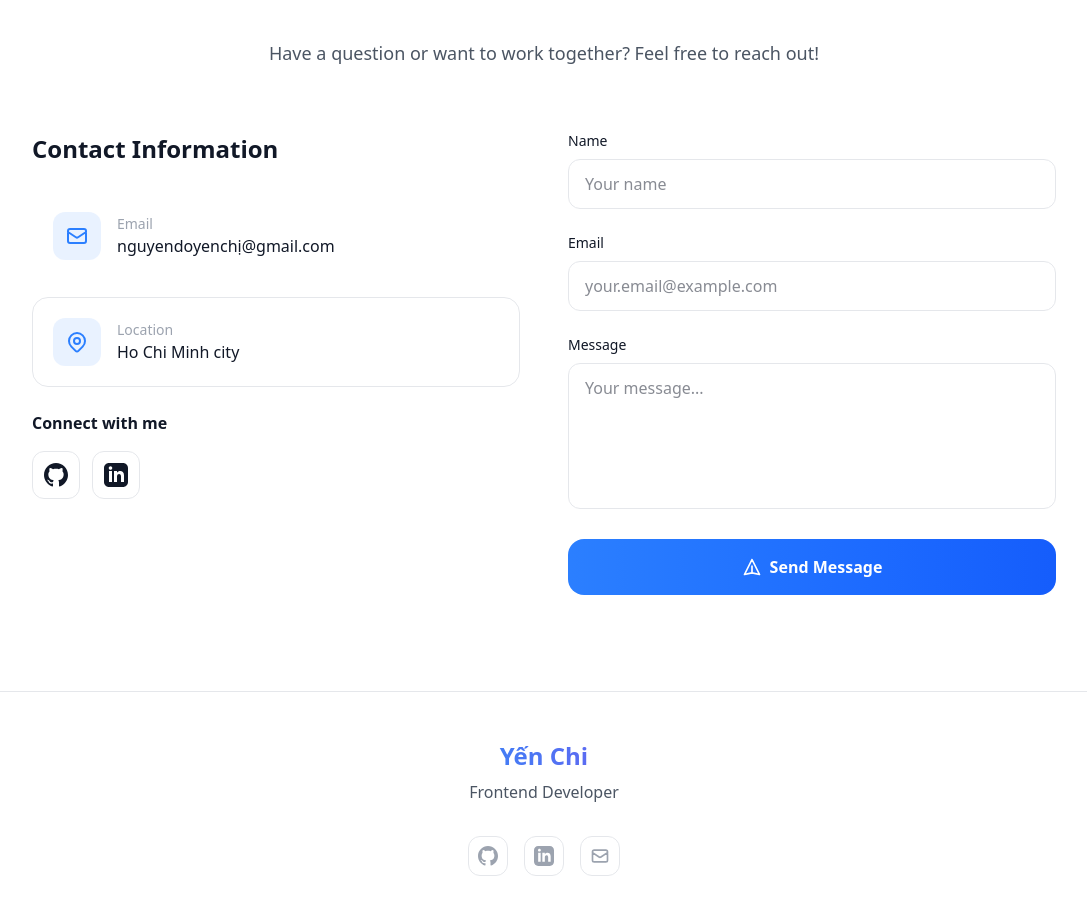
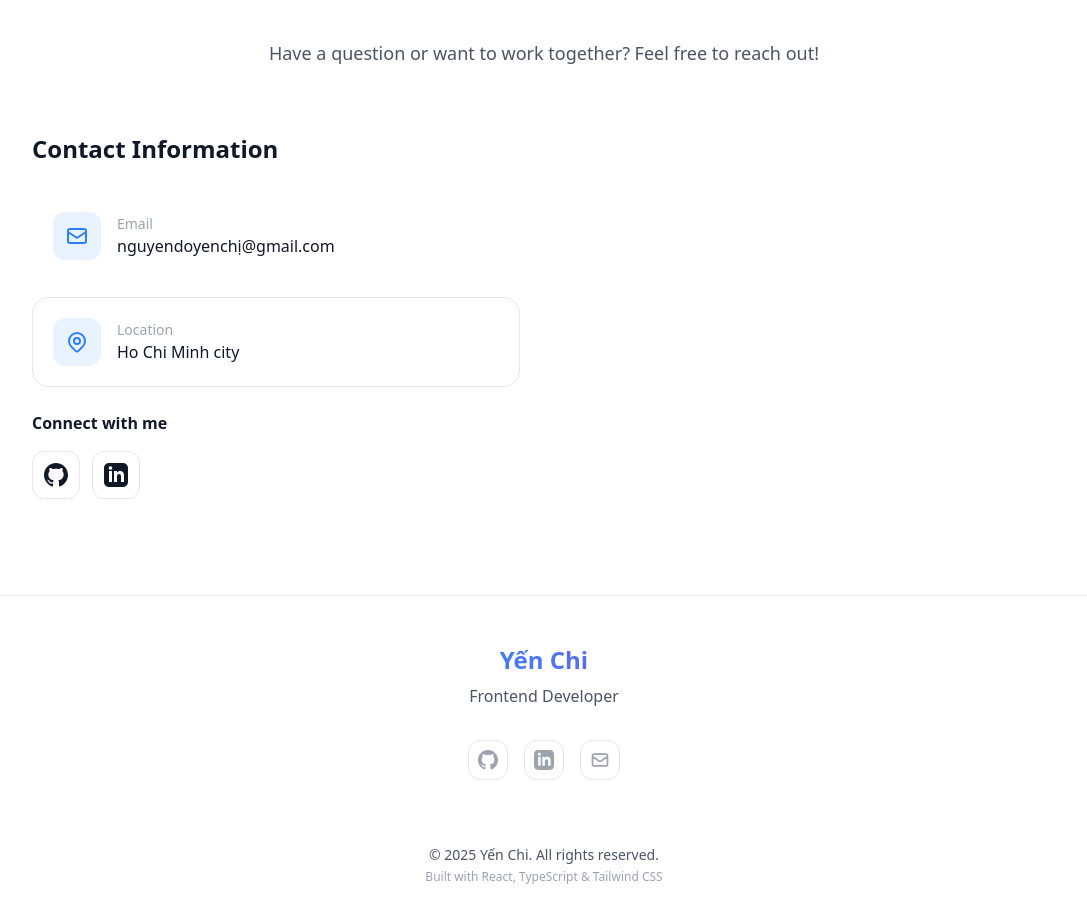
Before and after one commit to ndyenchi/portfolio, a React (Vite) app: page / in a window 1280 px wide. Shown: the part 5541-6464 px from the top of the page, without its empty margins (96-1183 px from the left). Built offline with nearby package versions, Linux system fonts and the light colour scheme.

Commit message:
remove form contact

```diff
--- a/src/components/contact.tsx
+++ b/src/components/contact.tsx
@@ -1,44 +1,6 @@
-import { useState } from "react";
 import { contactInfo } from "../data/portfolio";
 
 export function Contact() {
-  const [formData, setFormData] = useState({
-    name: "",
-    email: "",
-    message: "",
-  });
-  const [status, setStatus] = useState<"idle" | "success" | "error">("idle");
-
-  const handleSubmit = (e: React.FormEvent) => {
-    e.preventDefault();
-
-    // Basic validation
-    if (!formData.name || !formData.email || !formData.message) {
-      setStatus("error");
-      return;
-    }
-
-    // Here you would typically send the data to your backend
-    // For now, we'll just simulate success
-    console.log("Form submitted:", formData);
-    setStatus("success");
-
-    // Reset form
-    setFormData({ name: "", email: "", message: "" });
-
-    // Reset status after 3 seconds
-    setTimeout(() => setStatus("idle"), 3000);
-  };
-
-  const handleChange = (
-    e: React.ChangeEvent<HTMLInputElement | HTMLTextAreaElement>
-  ) => {
-    setFormData((prev) => ({
-      ...prev,
-      [e.target.name]: e.target.value,
-    }));
-  };
-
   return (
     <section id="contact" className="section">
       <div className="container-custom">
@@ -161,127 +123,6 @@
               </div>
             </div>
           </div>
-
-          {/* Contact Form */}
-          <div className="animate-fade-in" style={{ animationDelay: "100ms" }}>
-            <form onSubmit={handleSubmit} className="space-y-6">
-              <div>
-                <label
-                  htmlFor="name"
-                  className="block text-sm font-medium mb-2"
-                >
-                  Name
-                </label>
-                <input
-                  type="text"
-                  id="name"
-                  name="name"
-                  value={formData.name}
-                  onChange={handleChange}
-                  className="w-full px-4 py-3 rounded-lg bg-background border border-border focus:border-blue-500 focus-ring transition-colors"
-                  placeholder="Your name"
-                  required
-                />
-              </div>
-
-              <div>
-                <label
-                  htmlFor="email"
-                  className="block text-sm font-medium mb-2"
-                >
-                  Email
-                </label>
-                <input
-                  type="email"
-                  id="email"
-                  name="email"
-                  value={formData.email}
-                  onChange={handleChange}
-                  className="w-full px-4 py-3 rounded-lg bg-background border border-border focus:border-blue-500 focus-ring transition-colors"
-                  placeholder="your.email@example.com"
-                  required
-                />
-              </div>
-
-              <div>
-                <label
-                  htmlFor="message"
-                  className="block text-sm font-medium mb-2"
-                >
-                  Message
-                </label>
-                <textarea
-                  id="message"
-                  name="message"
-                  value={formData.message}
-                  onChange={handleChange}
-                  rows={5}
-                  className="w-full px-4 py-3 rounded-lg bg-background border border-border focus:border-blue-500 focus-ring transition-colors resize-none"
-                  placeholder="Your message..."
-                  required
-                />
-              </div>
-
-              <button
-                type="submit"
-                className="group relative w-full inline-flex items-center justify-center px-8 py-4 text-base font-semibold text-white rounded-xl overflow-hidden transition-all hover:scale-105 active:scale-95"
-              >
-                <div className="absolute inset-0 bg-gradient-to-r from-blue-500 to-blue-600 transition-transform group-hover:scale-110"></div>
-                <div className="absolute inset-0 bg-gradient-to-r from-blue-600 to-purple-600 opacity-0 group-hover:opacity-100 transition-opacity"></div>
-                <svg
-                  className="w-5 h-5 mr-2 relative z-10"
-                  fill="none"
-                  viewBox="0 0 24 24"
-                  stroke="currentColor"
-                >
-                  <path
-                    strokeLinecap="round"
-                    strokeLinejoin="round"
-                    strokeWidth={2}
-                    d="M12 19l9 2-9-18-9 18 9-2zm0 0v-8"
-                  />
-                </svg>
-                <span className="relative z-10">Send Message</span>
-              </button>
-
-              {status === "success" && (
-                <div className="flex items-center gap-2 p-4 bg-green-500/10 border border-green-500/20 text-green-500 rounded-lg animate-fade-in">
-                  <svg
-                    className="w-5 h-5 flex-shrink-0"
-                    fill="currentColor"
-                    viewBox="0 0 20 20"
-                  >
-                    <path
-                      fillRule="evenodd"
-                      d="M10 18a8 8 0 100-16 8 8 0 000 16zm3.707-9.293a1 1 0 00-1.414-1.414L9 10.586 7.707 9.293a1 1 0 00-1.414 1.414l2 2a1 1 0 001.414 0l4-4z"
-                      clipRule="evenodd"
-                    />
-                  </svg>
-                  <p className="text-sm font-medium">
-                    Message sent successfully!
-                  </p>
-                </div>
-              )}
-              {status === "error" && (
-                <div className="flex items-center gap-2 p-4 bg-red-500/10 border border-red-500/20 text-red-500 rounded-lg animate-fade-in">
-                  <svg
-                    className="w-5 h-5 flex-shrink-0"
-                    fill="currentColor"
-                    viewBox="0 0 20 20"
-                  >
-                    <path
-                      fillRule="evenodd"
-                      d="M10 18a8 8 0 100-16 8 8 0 000 16zM8.707 7.293a1 1 0 00-1.414 1.414L8.586 10l-1.293 1.293a1 1 0 101.414 1.414L10 11.414l1.293 1.293a1 1 0 001.414-1.414L11.414 10l1.293-1.293a1 1 0 00-1.414-1.414L10 8.586 8.707 7.293z"
-                      clipRule="evenodd"
-                    />
-                  </svg>
-                  <p className="text-sm font-medium">
-                    Please fill in all fields.
-                  </p>
-                </div>
-              )}
-            </form>
-          </div>
         </div>
       </div>
     </section>
```
